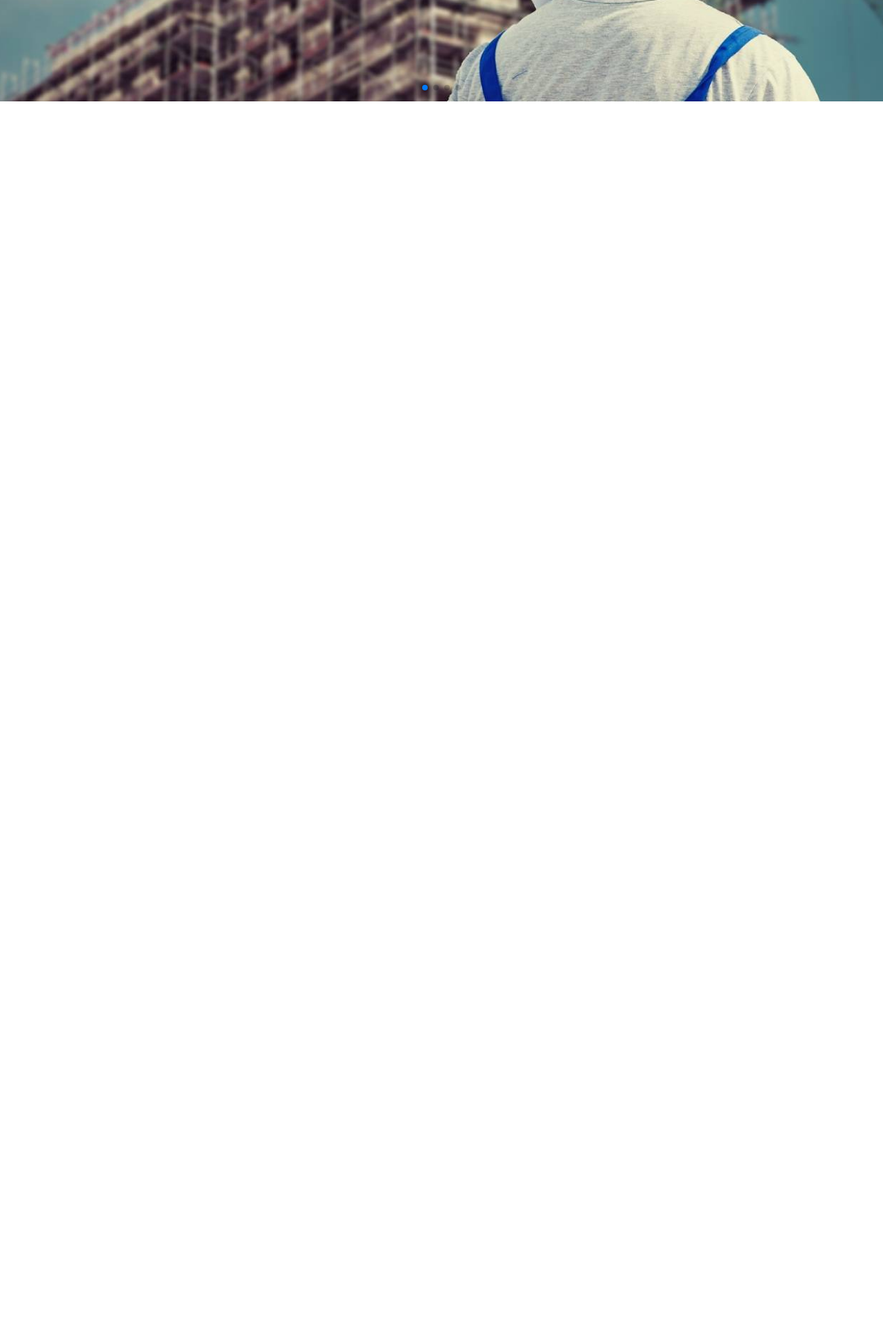
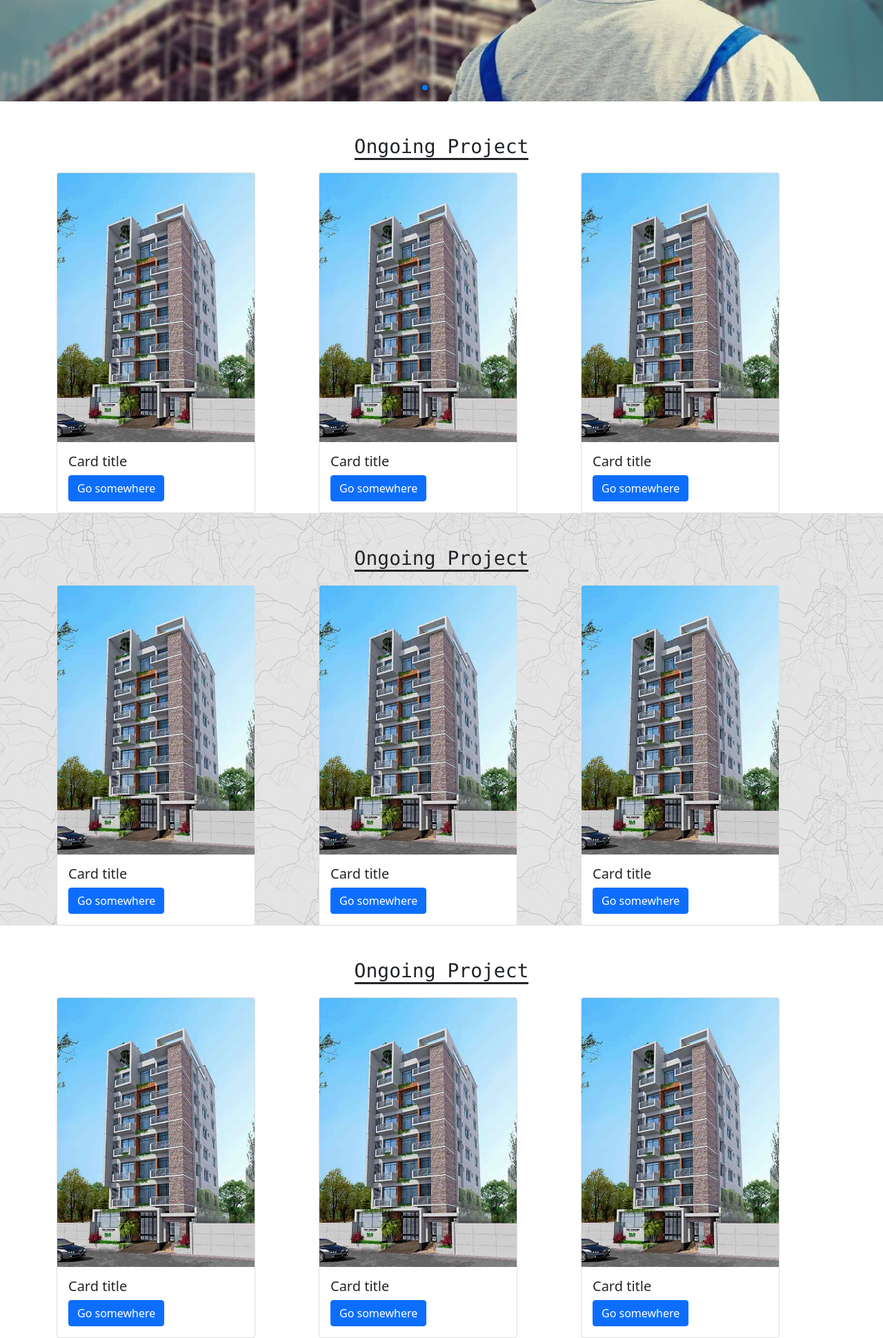
Before and after one commit to seamuddin/Appartment-Building-CMS, a Django app: page / in a window 1280 px wide. Shown: the part 527-2467 px from the top of the page at 69% size. Before the commit the page ends 800 px from the top, so only its background shows below. Run offline with Django 3.2, Linux system fonts and the light colour scheme; some libraries are stand-ins or nearby versions.

Commit message:
design update

```diff
--- a/builderapp/templates/index.html
+++ b/builderapp/templates/index.html
@@ -4,10 +4,14 @@
 
     <div class="swiper-container mySwiper">
         <div class="swiper-wrapper">
-        <div class="swiper-slide slider-background" style="background: url('{% static 'img/slider1.jpg' %}'); padding: 10px;"></div>
-        <div class="swiper-slide slider-background" style="background: url('{% static 'img/slider2.jpg' %}'); padding: 10px;"></div>
-        <div class="swiper-slide slider-background" style="background: url('{% static 'img/slider1.jpg' %}'); padding: 10px;"></div>
-        <div class="swiper-slide slider-background" style="background: url('{% static 'img/slider2.jpg' %}'); padding: 10px;"></div>
+            <div class="swiper-slide slider-background"
+                 style="background: url('{% static 'img/slider1.jpg' %}'); padding: 10px;"></div>
+            <div class="swiper-slide slider-background"
+                 style="background: url('{% static 'img/slider2.jpg' %}'); padding: 10px;"></div>
+            <div class="swiper-slide slider-background"
+                 style="background: url('{% static 'img/slider1.jpg' %}'); padding: 10px;"></div>
+            <div class="swiper-slide slider-background"
+                 style="background: url('{% static 'img/slider2.jpg' %}'); padding: 10px;"></div>
 
         </div>
         <div class="swiper-button-next"></div>
@@ -16,13 +20,123 @@
     </div>
 
 
+</section>
+
+<section class=" ongoing-project-section pt-5">
+    <div class="container">
+        <div class="row justify-content-center"
+        ">
+        <h3 class="" style="text-align: center; padding-bottom: 13px">
+            <samp style="border-bottom: solid">Ongoing Project</samp>
+        </h3>
+    </div>
+
+    <div class="row justify-content-center">
+        <div class="col-4">
+            <div class="card" style="width: 18rem;">
+                <img src="{%static 'img/demo.jpg'%}" class="card-img-top" alt="...">
+                <div class="card-body">
+                    <h5 class="card-title">Card title</h5>
+                    <a href="#" class="btn btn-primary">Go somewhere</a>
+                </div>
+            </div>
+        </div>
+        <div class="col-4">
+            <div class="card" style="width: 18rem;">
+                <img src="{%static 'img/demo.jpg'%}" class="card-img-top" alt="...">
+                <div class="card-body">
+                    <h5 class="card-title">Card title</h5>
+                    <a href="#" class="btn btn-primary">Go somewhere</a>
+                </div>
+            </div>
+        </div>
+        <div class="col-4">
+            <div class="card" style="width: 18rem;">
+                <img src="{%static 'img/demo.jpg'%}" class="card-img-top" alt="...">
+                <div class="card-body">
+                    <h5 class="card-title">Card title</h5>
+                    <a href="#" class="btn btn-primary ">Go somewhere</a>
+                </div>
+            </div>
+        </div>
+    </div>
+    </div>
 
 </section>
+<section class=" ongoing-project-section pt-5" style="background: url('{% static 'img/bg.jpg' %}')">
+    <div class="container">
+         <div class="row justify-content-center">
+        <h3 class="" style="text-align: center; padding-bottom: 13px">
+            <samp style="border-bottom: solid">Ongoing Project</samp>
+        </h3>
+    </div>
+        <div class="row justify-content-center">
+            <div class="col-4">
+                <div class="card" style="width: 18rem;">
+                    <img src="{%static 'img/demo.jpg'%}" class="card-img-top" alt="...">
+                    <div class="card-body">
+                        <h5 class="card-title">Card title</h5>
+                        <a href="#" class="btn btn-primary">Go somewhere</a>
+                    </div>
+                </div>
+            </div>
+            <div class="col-4">
+                <div class="card" style="width: 18rem;">
+                    <img src="{%static 'img/demo.jpg'%}" class="card-img-top" alt="...">
+                    <div class="card-body">
+                        <h5 class="card-title">Card title</h5>
+                        <a href="#" class="btn btn-primary">Go somewhere</a>
+                    </div>
+                </div>
+            </div>
+            <div class="col-4">
+                <div class="card" style="width: 18rem;">
+                    <img src="{%static 'img/demo.jpg'%}" class="card-img-top" alt="...">
+                    <div class="card-body">
+                        <h5 class="card-title">Card title</h5>
+                        <a href="#" class="btn btn-primary ">Go somewhere</a>
+                    </div>
+                </div>
+            </div>
+        </div>
+    </div>
 
-<section class=" ongoing-project-section">
+</section>
+<section class=" ongoing-project-section pt-5">
     <div class="container">
-        <div class="row">
-
+         <div class="row justify-content-center">
+        <h3 class="" style="text-align: center; padding-bottom: 13px">
+            <samp style="border-bottom: solid">Ongoing Project</samp>
+        </h3>
+    </div>
+        <div class="row justify-content-center">
+            <div class="col-4">
+                <div class="card" style="width: 18rem;">
+                    <img src="{%static 'img/demo.jpg'%}" class="card-img-top" alt="...">
+                    <div class="card-body">
+                        <h5 class="card-title">Card title</h5>
+                        <a href="#" class="btn btn-primary">Go somewhere</a>
+                    </div>
+                </div>
+            </div>
+            <div class="col-4">
+                <div class="card" style="width: 18rem;">
+                    <img src="{%static 'img/demo.jpg'%}" class="card-img-top" alt="...">
+                    <div class="card-body">
+                        <h5 class="card-title">Card title</h5>
+                        <a href="#" class="btn btn-primary">Go somewhere</a>
+                    </div>
+                </div>
+            </div>
+            <div class="col-4">
+                <div class="card" style="width: 18rem;">
+                    <img src="{%static 'img/demo.jpg'%}" class="card-img-top" alt="...">
+                    <div class="card-body">
+                        <h5 class="card-title">Card title</h5>
+                        <a href="#" class="btn btn-primary ">Go somewhere</a>
+                    </div>
+                </div>
+            </div>
         </div>
     </div>
 
```
Also changed, not shown: builderapp/static/img/bg.jpg (added), builderapp/static/img/demo.jpg (added). Lines whose indentation alone changed are shown as unchanged.
